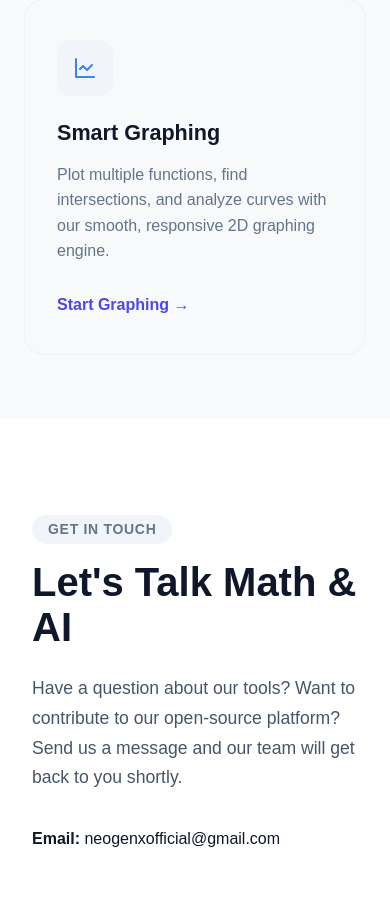
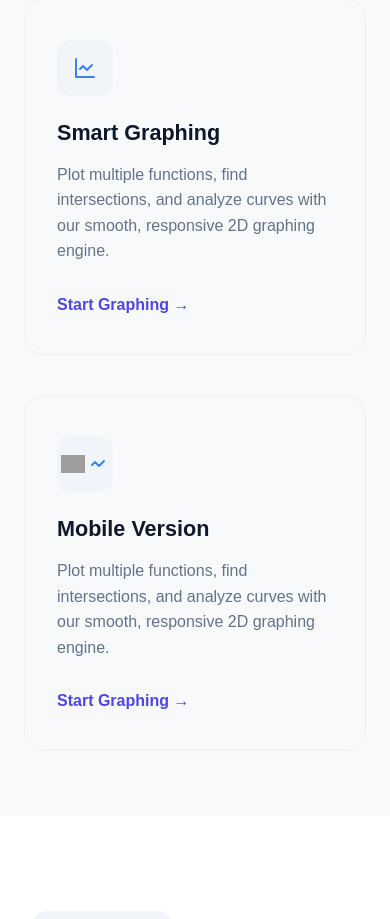
Before and after one commit to rahuldeyx68-ux/OpenLearning, a Flask app: page / in a window 390 px wide; the page is wider, and only the part inside the window is pictured. Shown: the part 3544-4463 px from the top of that part. Run offline with Flask 3, Linux system fonts and the light colour scheme; some libraries are stand-ins or nearby versions; grey boxes are pictures that could not be loaded.

Commit message:
Index file for mobile

```diff
--- a/templates/index.htm
+++ b/templates/index.htm
@@ -770,7 +770,7 @@ body {
           </div>
           <h3>Advanced Calculators</h3>
           <p>From basic algebra to advanced calculus and matrices. Input your equations and get step-by-step solutions instantly.</p>
-          <a href="/cal" class="service-link">Launch Calculator &rarr;</a>
+          <a href="calculator.htm" class="service-link">Launch Calculator &rarr;</a>
         </div>
 
         <div class="service-card">
@@ -779,7 +779,7 @@ body {
           </div>
           <h3> Geometry Sandbox</h3>
           <p>Rotate, dissect, and explore 3D shapes. Visualize volumes, surface areas, and vector planes in a fully interactive 3D space.</p>
-          <a href="/geometry" class="service-link">Open 3D Viewer &rarr;</a>
+          <a href="geometry.htm" class="service-link">Open 3D Viewer &rarr;</a>
         </div>
 
         <div class="service-card">
@@ -788,9 +788,19 @@ body {
           </div>
           <h3>Smart Graphing</h3>
           <p>Plot multiple functions, find intersections, and analyze curves with our smooth, responsive 2D graphing engine.</p>
-          <a href="/graph" class="service-link">Start Graphing &rarr;</a>
+          <a href="graph.htm" class="service-link">Start Graphing &rarr;</a>
         </div>
 
+        <div class="service-card">
+          <div class="service-icon">
+            <img src="C:\Users\DELL\Downloads\phone.svg" alt ="Mobile icon" class="static-icon" width="24" height="">
+
+            <svg width="24" height="24" viewBox="0 0 24 24" fill="none" stroke="currentColor" stroke-width="2" stroke-linecap="round" stroke-linejoin="round"><path d="C:\Users\DELL\Downloads\phone.svg"/><path d="m19 9-5 5-4-4-3 3"/></svg>
+          </div>
+          <h3>Mobile Version</h3>
+          <p>Plot multiple functions, find intersections, and analyze curves with our smooth, responsive 2D graphing engine.</p>
+          <a href="mobile.htm" class="service-link">Start Graphing &rarr;</a>
+        </div>
 
 
 
```
